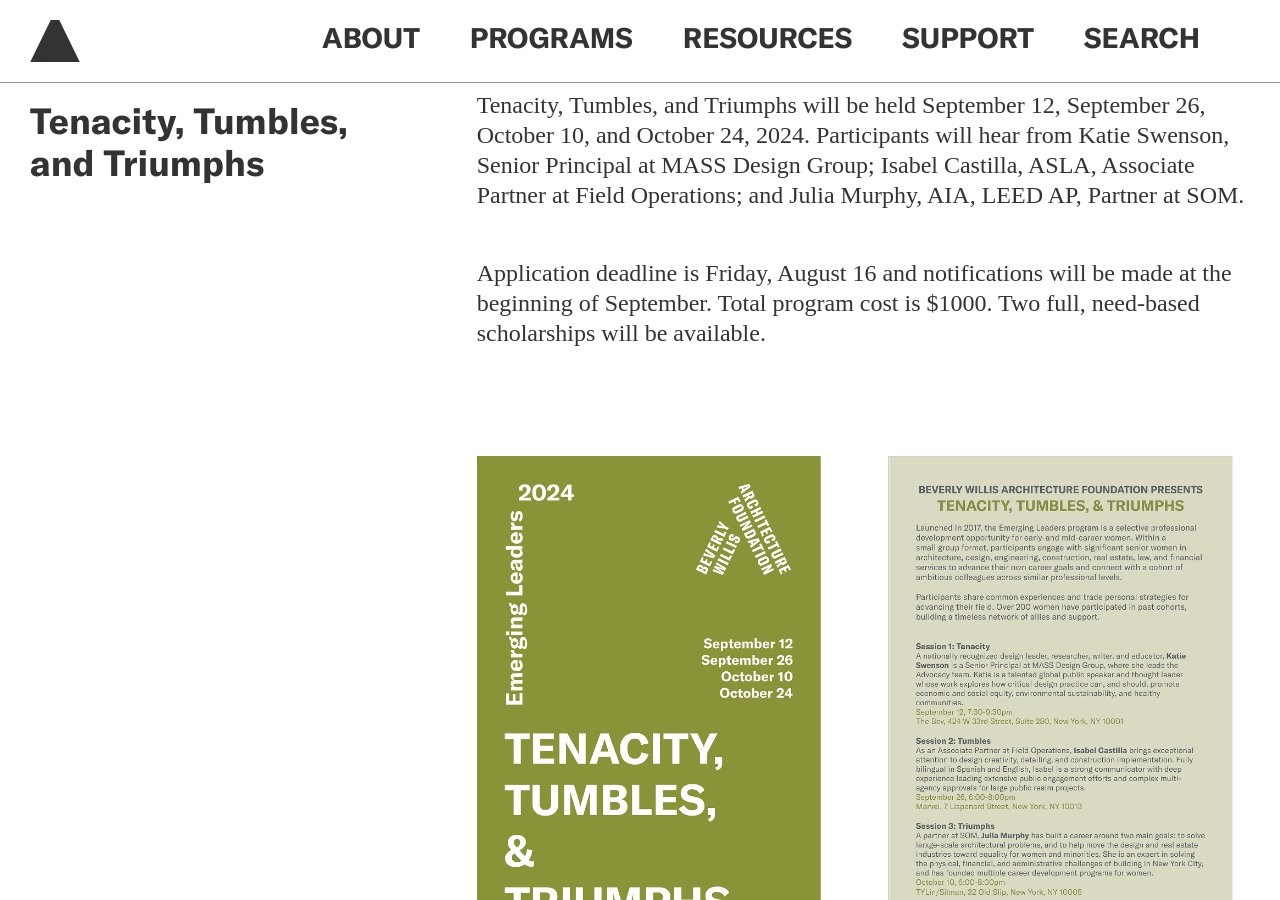
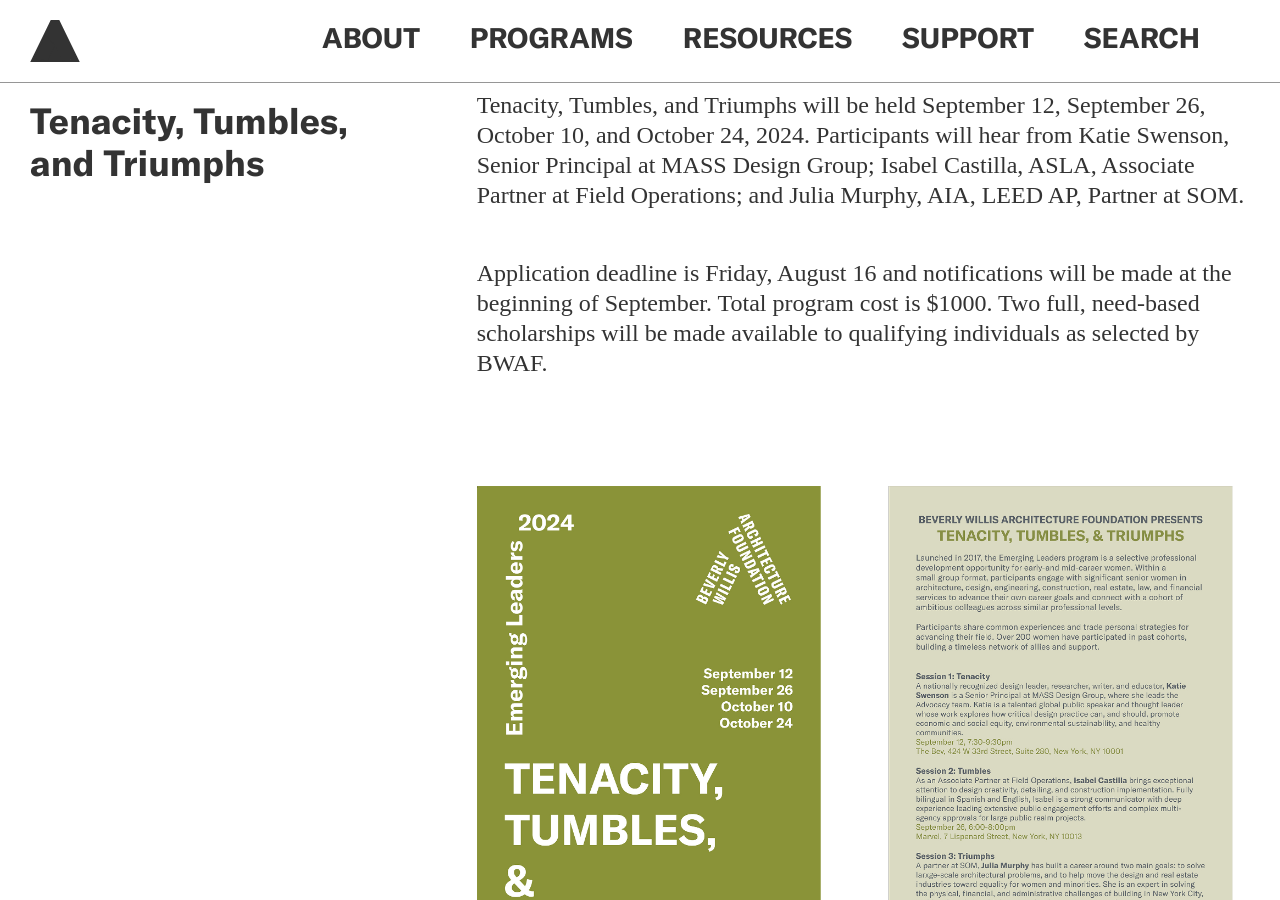
Before and after one commit to jengalas/bwaf-bbw, a Jekyll site: the page built from _emerging-leaders/tenacity-tumbles-and-triumphs.md, in a window 1280 px wide and 900 px high, scrolled down 502 px. Built offline with Jekyll 4.4.1, drawn with Linux system fonts in a browser that asks for light colours; nearby versions of some CDN libraries; some web fonts are replaced.

Commit message:
Updated 1 file via CloudCannon.

```diff
--- a/_emerging-leaders/tenacity-tumbles-and-triumphs.md
+++ b/_emerging-leaders/tenacity-tumbles-and-triumphs.md
@@ -45,7 +45,8 @@
 
       Application deadline is  Friday, August 16 and notifications will be made
       at the beginning of September.  Total program cost is $1000. Two full,
-      need-based scholarships will be available.
+      need-based scholarships will be made available to qualifying individuals
+      as selected by BWAF.
   - template: image-block
     image: /uploads/emerging-leaders-2024-graphic.jpg
     image_caption_text: ''
```
